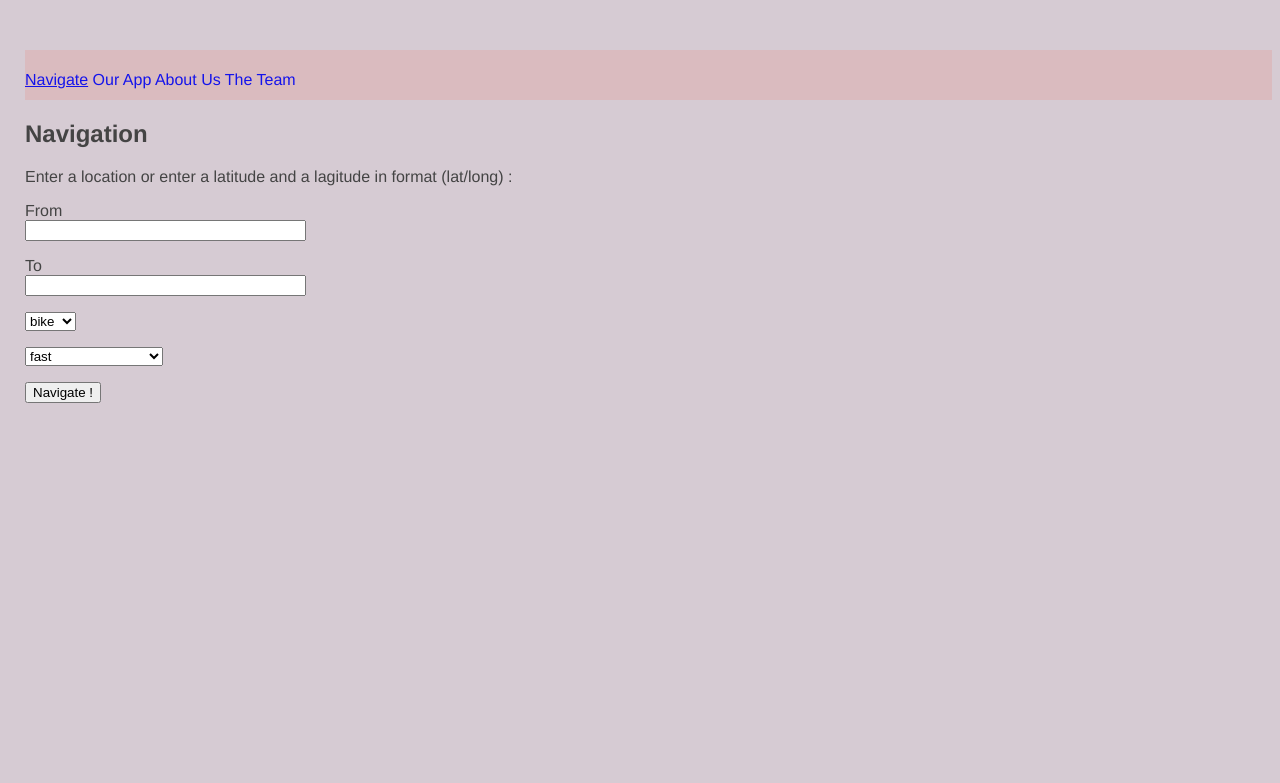
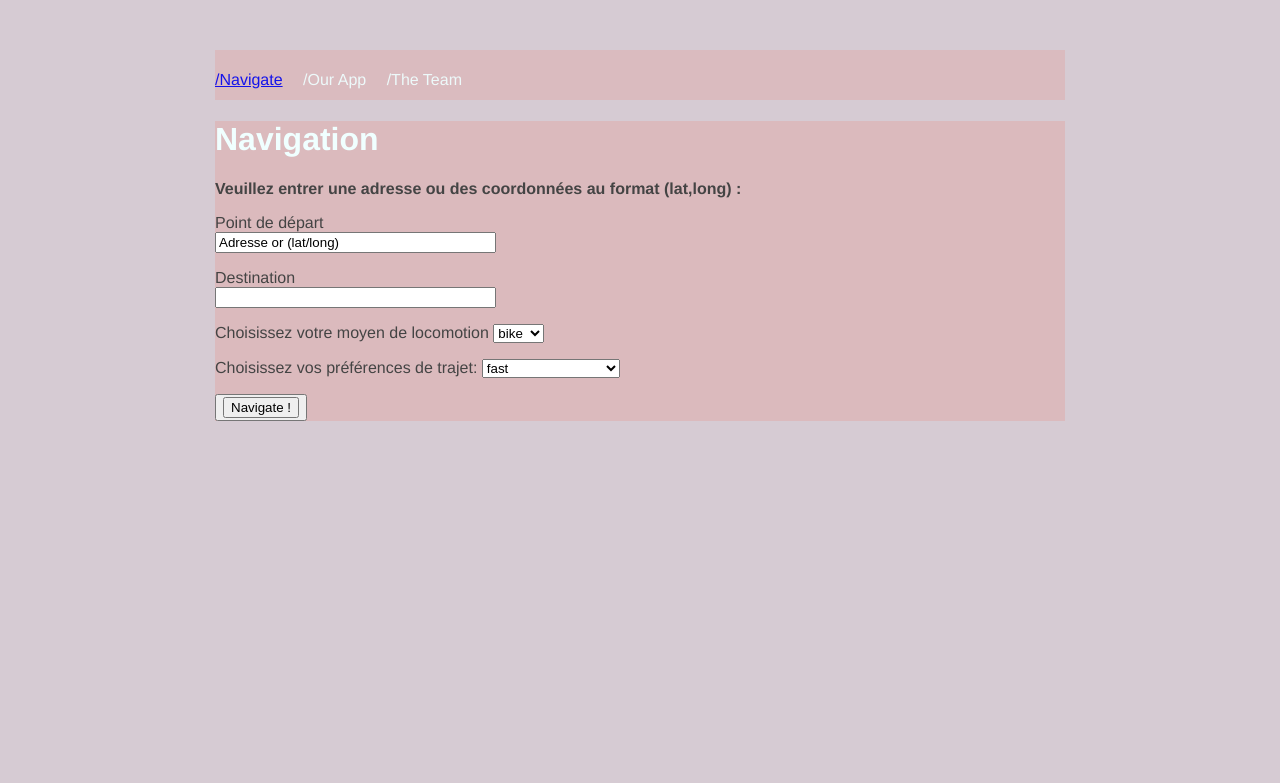
Before and after one commit to guigem/nyc-navigation, a Flask app: page /nav in a window 1280 px wide. Shown: the top 783 px of the page. Run offline with Flask 2, Linux system fonts and the light colour scheme.

Commit message:
progress html

```diff
--- a/script/app/forms.py
+++ b/script/app/forms.py
@@ -6,8 +6,8 @@ choices = ["bike","walk","drive"]
 weight = ["fast","safe","do you want to die?"]
 
 class Location(FlaskForm):
-    location_start = StringField(label= "From",validators=[DataRequired()])
-    location_to = StringField(label = "To",validators=[DataRequired()])
+    location_start = StringField(label= "Point de départ",validators=[DataRequired()])
+    location_to = StringField(label = "Destination",validators=[DataRequired()])
     transportation = SelectField(u"Transportation",choices=choices)
     pick = SelectField(u"Transportation",choices=weight)
     submit = SubmitField("Navigate !")
--- a/script/app/routes.py
+++ b/script/app/routes.py
@@ -36,7 +36,7 @@ def nav():
         [type]: [description]
     """
     form = Location()
-    form.location_start.data = "<default_value>"
+    form.location_start.data = "Adresse or (lat/long)"
 
     if form.validate_on_submit():
         #forms fields
--- a/script/app/static/css/main.css
+++ b/script/app/static/css/main.css
@@ -1,11 +1,18 @@
 
 body {
-  margin-left: 25px;
+  max-width: 850px;
+  margin: auto;
   font-family: "Helvetica Neue", Helvetica, Arial, sans-serif;
   color: #444;
   background-color :#d6cbd3;
 }
 
+.main_content{
+  background-color :  #dbbabd;
+}
+h1{
+  color: azure;
+}
 .header_menu {
   margin-top: 50px;
   padding-top: 5px;
@@ -15,31 +22,27 @@ body {
   width: 100%;
   opacity: .9;
   margin-bottom: 10px;
+
 }
-
+.consign{
+  font-weight: bolder;
+}
 .authors{
   font-weight: bold;
 }
-
-
-a:hover {
-  color: #bd9bb5;
+a.link_menu{
+  color: azure;
+  text-decoration: none;
+  margin-left: 1em;
 }
 
+a.link_menu:hover {
+  color :darkgoldenrod;
+}
+a:visited:hover{
+  color :darkgoldenrod;
+}
 a:visited {
-  color: #ecd7e7;
-}
-
-.link_menu{
+  color: azure;
   text-decoration: none;
 }
-
-.user_coord{
-  margin-left: 35px;
-  font: large;
-}
-
-#result{
-  width: 250px;
-  height: 250px;
-}
--- a/script/app/templates/about.html
+++ /dev/null
@@ -1,6 +0,0 @@
-{% extends "base.html" %}
-
-{% block content %}
-
-<p>In construct</p>
-{% endblock %}
--- a/script/app/templates/base.html
+++ b/script/app/templates/base.html
@@ -10,10 +10,9 @@
     <body>
         <div class ="header_menu">
             <p id = "menu">
-            <a id="link_nav" href="{{ url_for('nav') }}">Navigate</a>
-            <a class="link_menu" href="{{ url_for('index') }}">Our App</a>
-            <a class="link_menu" href="{{ url_for('about') }}">About Us</a>
-            <a class="link_menu" href="{{ url_for('authors') }}">The Team</a>
+            <a id="link_nav" href="{{ url_for('nav') }}">/Navigate</a>
+            <a class="link_menu" href="{{ url_for('index') }}">    /Our App</a>
+            <a class="link_menu" href="{{ url_for('authors') }}">  /The Team</a>
 
             </p>
         </div>
--- a/script/app/templates/nav.html
+++ b/script/app/templates/nav.html
@@ -3,14 +3,15 @@
 {% block content %}
 
 <div class ="main_content">
-    <h2>Navigation</h2>
+        <h1>Navigation</h1>
 
-    <form action="" method="post" novalidate>
+        <div id=main_nav>
+        <form id="navigate" action="" method="post" novalidate>
             {{ form.hidden_tag() }}
-        <p>Enter a location or enter a latitude and a lagitude in format (lat/long)  :</p>
+            <p class="consign">Veuillez entrer une adresse ou des coordonnées au format (lat,long) :</p>
             <p>
                 {{ form.location_start.label }}<br>
-            {{ form.location_to(size=32) }}
+                {{ form.location_start(size=32) }}
                 {% for error in form.location_start.errors %}
                 <span style="color: red;">[{{ error }}]</span>
                 {% endfor %}
@@ -24,16 +25,27 @@
                 {% endfor %}
             </p>
 
+            <div>
+                <p class="form_p">
+                    Choisissez votre moyen de locomotion
+                    <span>
+                        {{form.transportation}}
+                    </span>
+                </p>
+            </div>
+            <div>
+                <p class="form_p">
+                    Choisissez vos préférences de trajet:
+                    <span>
+                        {{form.pick}}
+                    </span>
+                </p>
+            </div>
             <p>
-            {{form.transportation}}
-        </p>
-        <p>
-            {{form.pick}}
-        </p>
-        <p>
-            {{ form.submit() }}
+                <button class="button"> {{ form.submit() }}</button>
+
             </p>
         </form>
-
+    </div>
 </div>
 {% endblock %}
```
Lines whose indentation alone changed are shown as unchanged.
